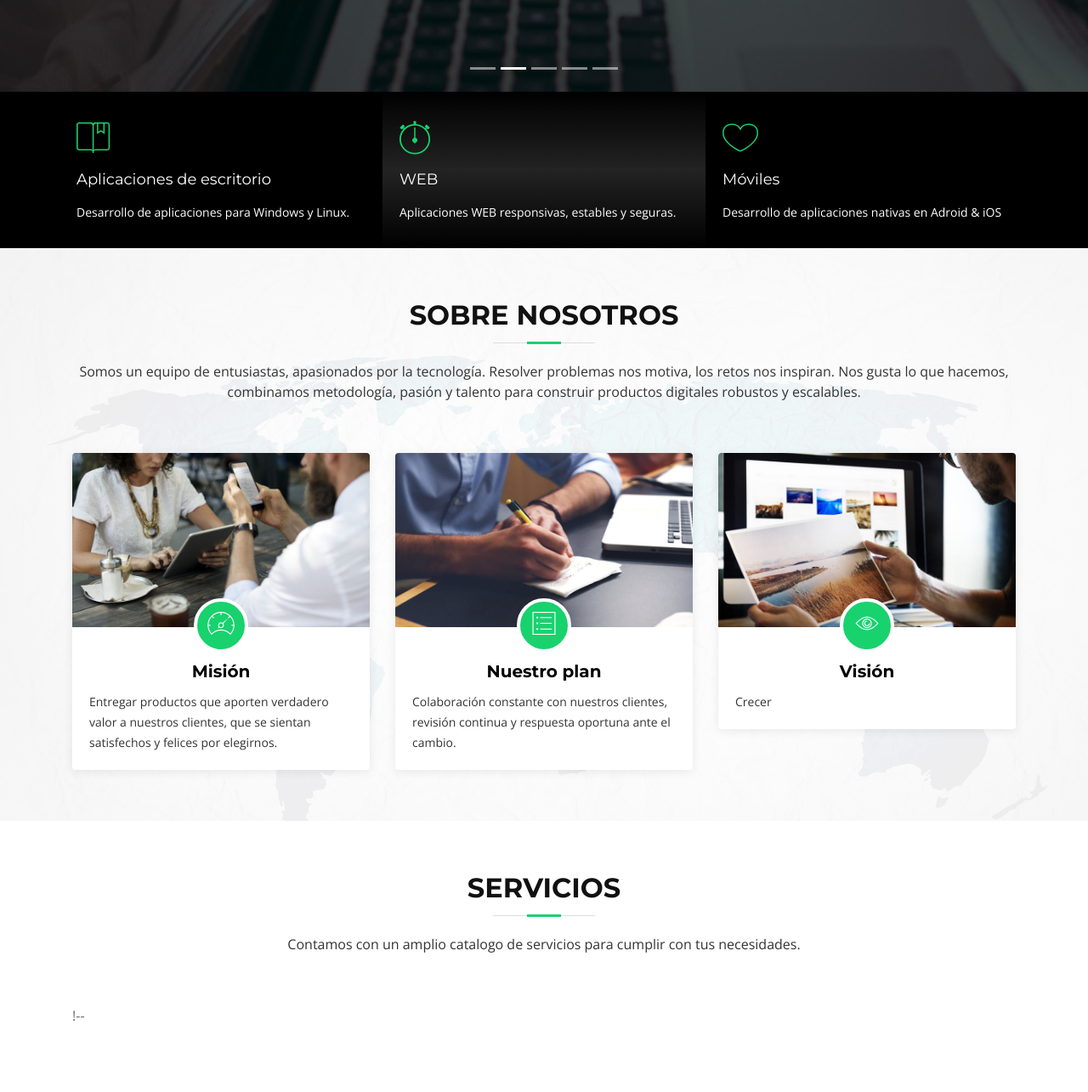
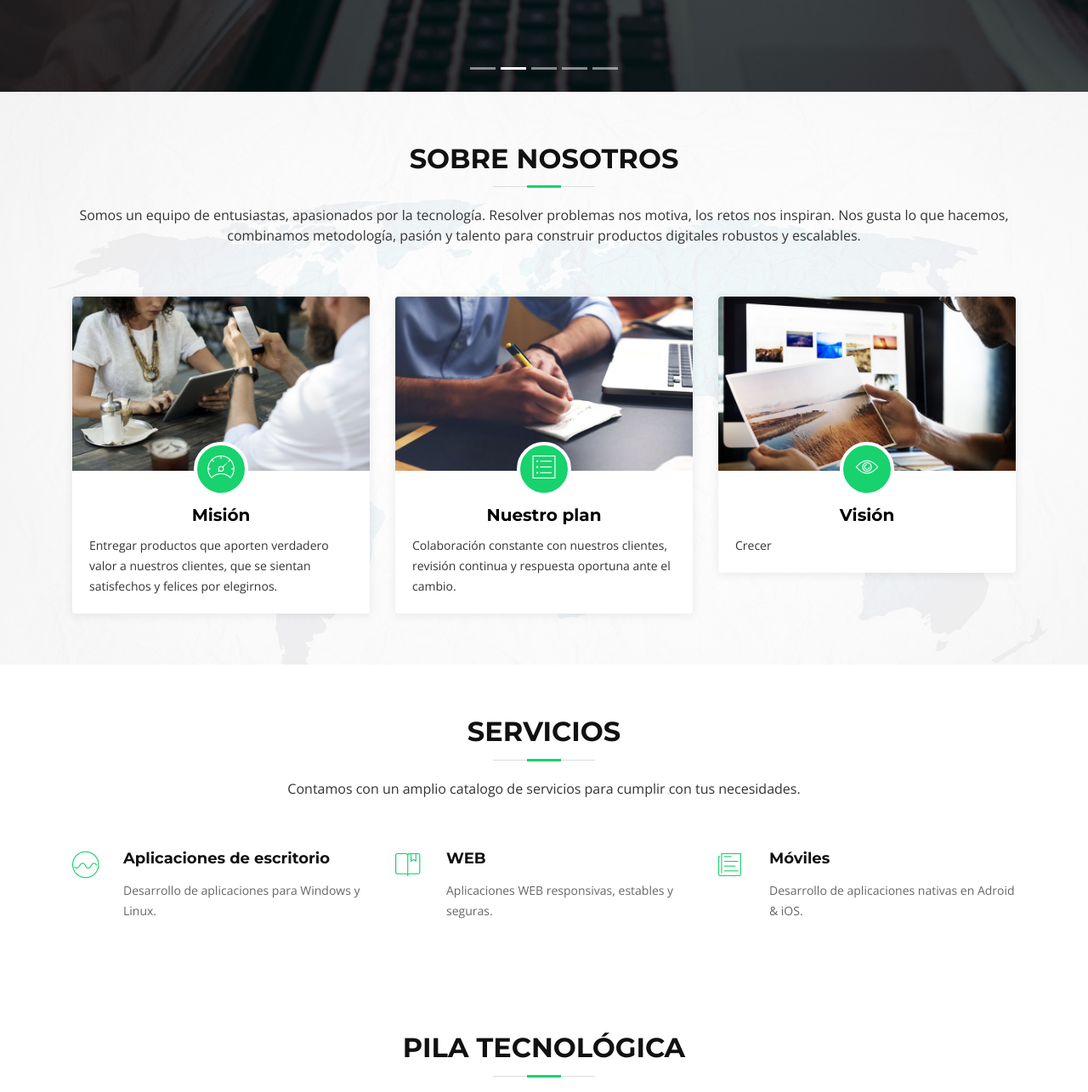
Before and after one commit to garrobo-software/garrobo-software.github.io, a plain HTML site: page index.html in a window 1280 px wide. Shown: the part 692-1977 px from the top of the page at 85% size. Drawn offline with nearby package versions, Linux system fonts and the light colour scheme; files whose address does not match are found by name.

Commit message:
Update index.html

```diff
--- a/index.html
+++ b/index.html
@@ -149,7 +149,7 @@
     <!--==========================
       Featured Services Section
     ============================-->
-    <section id="featured-services">
+    <!--section id="featured-services">
       <div class="container">
         <div class="row">
 
@@ -173,7 +173,7 @@
 
         </div>
       </div>
-    </section><!-- #featured-services -->
+    </section--><!-- #featured-services -->
 
     <!--==========================
       About Us Section
@@ -244,7 +244,7 @@
           <p>Contamos con un amplio catalogo de servicios para cumplir con tus necesidades.</p>
         </header>
 
-        <!--div class="row">
+        <div class="row">
 
           <div class="col-lg-4 col-md-6 box wow bounceInUp" data-wow-duration="1.4s">
             <div class="icon"><i class="ion-ios-analytics-outline"></i></div>
@@ -261,9 +261,8 @@
             <h4 class="title"><a href="">Móviles</a></h4>
             <p class="description">Desarrollo de aplicaciones nativas en Adroid & iOS.</p>
           </div>
-      </div-->
-
-    !--  </div>
+      </div>
+    </div>
     </section><!-- #services -->
 
     <!--==========================
```
